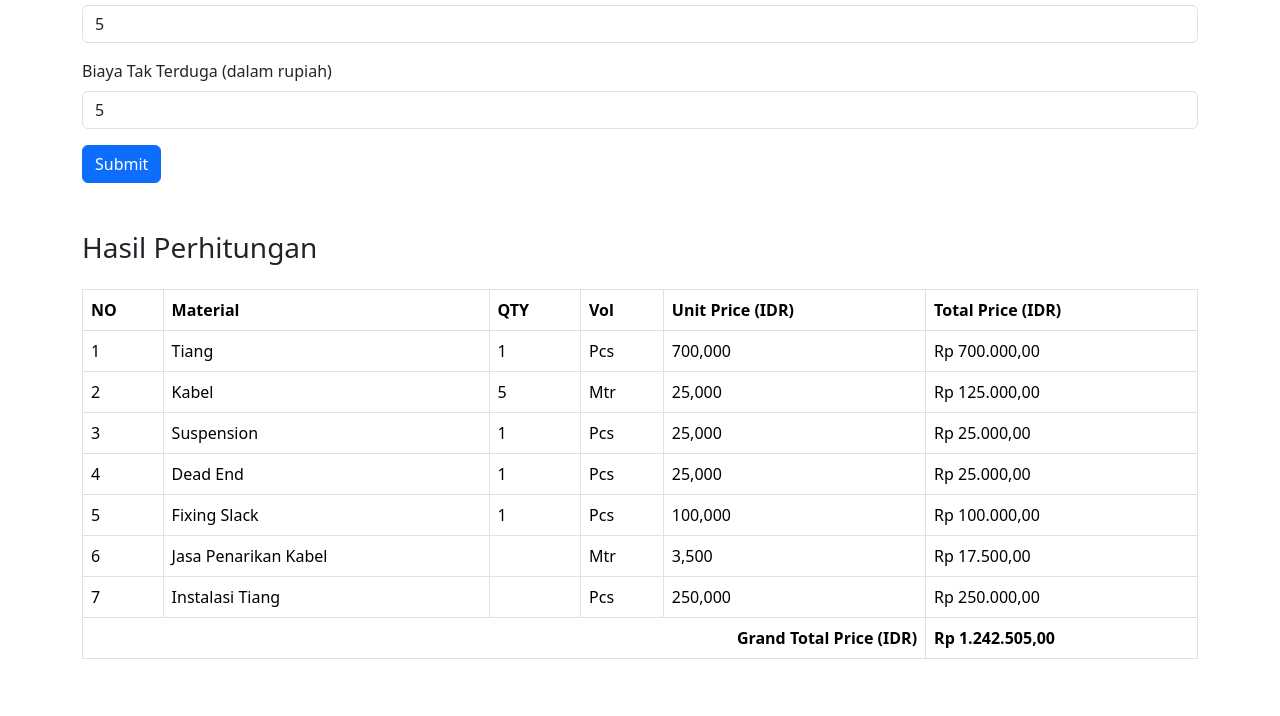
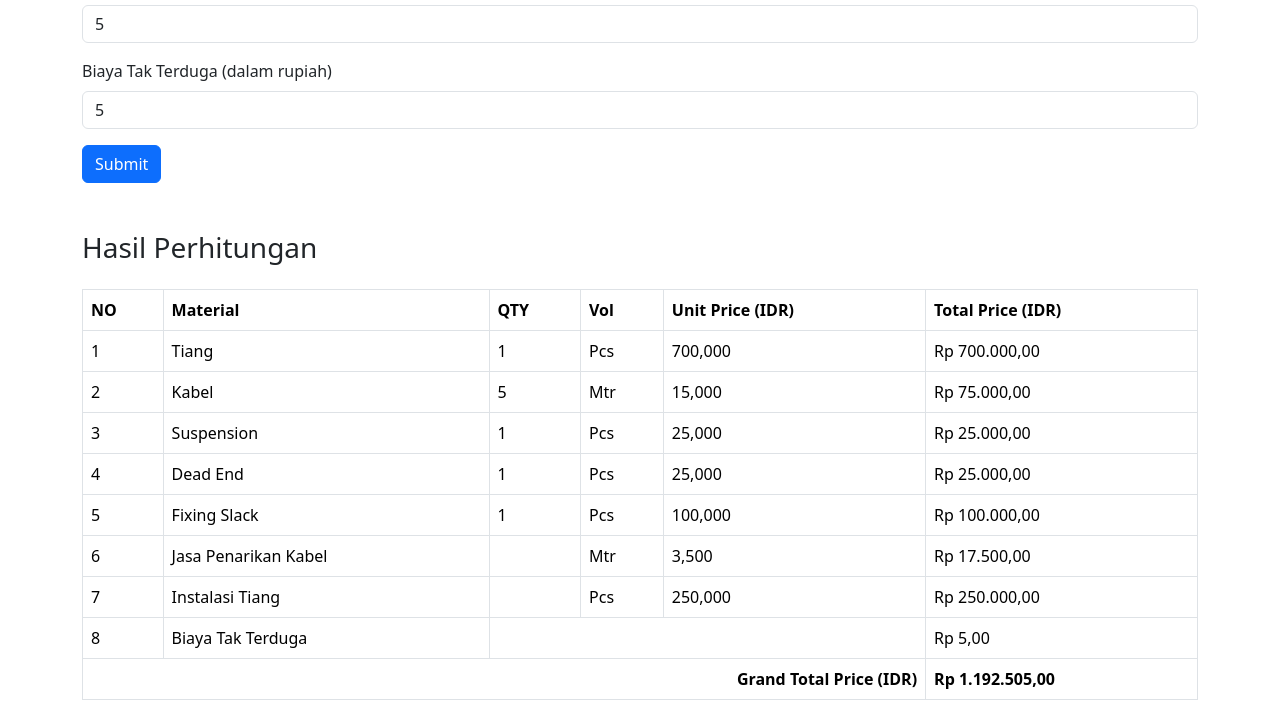
Before and after one commit to Pangluhursvibe/Costing-KU, a plain HTML site: page index.html in a window 1280 px wide. Both pictures are taken after typing "5", "5" into the empty fields and a click on the button "Submit". Shown: the part 109-825 px from the top of the page. Before the commit the page ends 800 px from the top, so only its background shows below. Drawn offline with nearby package versions, Linux system fonts and the light colour scheme.

Commit message:
Add files via upload

```diff
--- a/index.html
+++ b/index.html
@@ -57,7 +57,7 @@
                         <td>Kabel</td>
                         <td id="resultJarak"></td>
                         <td>Mtr</td>
-                        <td>25,000</td>
+                        <td>15,000</td>
                         <td id="totalPriceKabel"></td>
                     </tr>
                     <tr>
@@ -100,6 +100,12 @@
                         <td>250,000</td>
                         <td id="totalPriceInstalasiTiang"></td>
                     </tr>
+                    <tr>
+                        <td>8</td>
+                        <td>Biaya Tak Terduga</td>
+                        <td colspan="3"></td>
+                        <td id="totalPriceBiayaTakTerduga"></td>
+                    </tr>
                 </tbody>
                 <tfoot>
                     <tr>
@@ -118,16 +124,13 @@
             var jarak = parseInt(document.getElementById('jarak').value);
             var biaya = parseFloat(document.getElementById('biaya').value);
 
-            var biayaPerMeter = 15000;
-            var totalBiaya = (jarak * biayaPerMeter) + biaya;
-
             var totalTiang = Math.ceil(jarak / 50);
             var suspension = Math.ceil(totalTiang * 0.7);
             var deadEnd = Math.ceil(totalTiang * 0.3);
             var fixingSlack = deadEnd;
 
             var unitPriceTiang = 700000;
-            var unitPriceKabel = 25000;
+            var unitPriceKabel = 15000;
             var unitPriceSuspension = 25000;
             var unitPriceDeadEnd = 25000;
             var unitPriceFixingSlack = 100000;
@@ -163,6 +166,8 @@
 
             document.getElementById('totalPriceInstalasiTiang').innerText = totalPriceInstalasiTiang.toLocaleString('id-ID', { style: 'currency', currency: 'IDR' });
 
+            document.getElementById('totalPriceBiayaTakTerduga').innerText = biaya.toLocaleString('id-ID', { style: 'currency', currency: 'IDR' });
+
             document.getElementById('grandTotalPrice').innerText = grandTotalPrice.toLocaleString('id-ID', { style: 'currency', currency: 'IDR' });
 
             document.getElementById('resultTable').style.display = 'table';
@@ -170,7 +175,8 @@
     </script>
 
     <script src="https://stackpath.bootstrapcdn.com/bootstrap/5.3.0/js/bootstrap.bundle.min.js"></script>
-    <script src="https://cdn.jsdelivr.net/npm/bootstrap@5.3.3/dist/js/bootstrap.bundle.min.js" integrity="sha384-YvpcrYf0tY3lHB60NNkmXc5s9fDVZLESaAA55NDzOxhy9GkcIdslK1eN7N6jIeHz" crossorigin="anonymous"></script><script src="https://cdn.jsdelivr.net/npm/@popperjs/core@2.11.8/dist/umd/popper.min.js" integrity="sha384-I7E8VVD/ismYTF4hNIPjVp/Zjvgyol6VFvRkX/vR+Vc4jQkC+hVqc2pM8ODewa9r" crossorigin="anonymous"></script>
+    <script src="https://cdn.jsdelivr.net/npm/bootstrap@5.3.3/dist/js/bootstrap.bundle.min.js" integrity="sha384-YvpcrYf0tY3lHB60NNkmXc5s9fDVZLESaAA55NDzOxhy9GkcIdslK1eN7N6jIeHz" crossorigin="anonymous"></script>
+    <script src="https://cdn.jsdelivr.net/npm/@popperjs/core@2.11.8/dist/umd/popper.min.js" integrity="sha384-I7E8VVD/ismYTF4hNIPjVp/Zjvgyol6VFvRkX/vR+Vc4jQkC+hVqc2pM8ODewa9r" crossorigin="anonymous"></script>
     <script src="https://cdn.jsdelivr.net/npm/bootstrap@5.3.3/dist/js/bootstrap.min.js" integrity="sha384-0pUGZvbkm6XF6gxjEnlmuGrJXVbNuzT9qBBavbLwCsOGabYfZo0T0to5eqruptLy" crossorigin="anonymous"></script>
 </body>
 </html>
```
